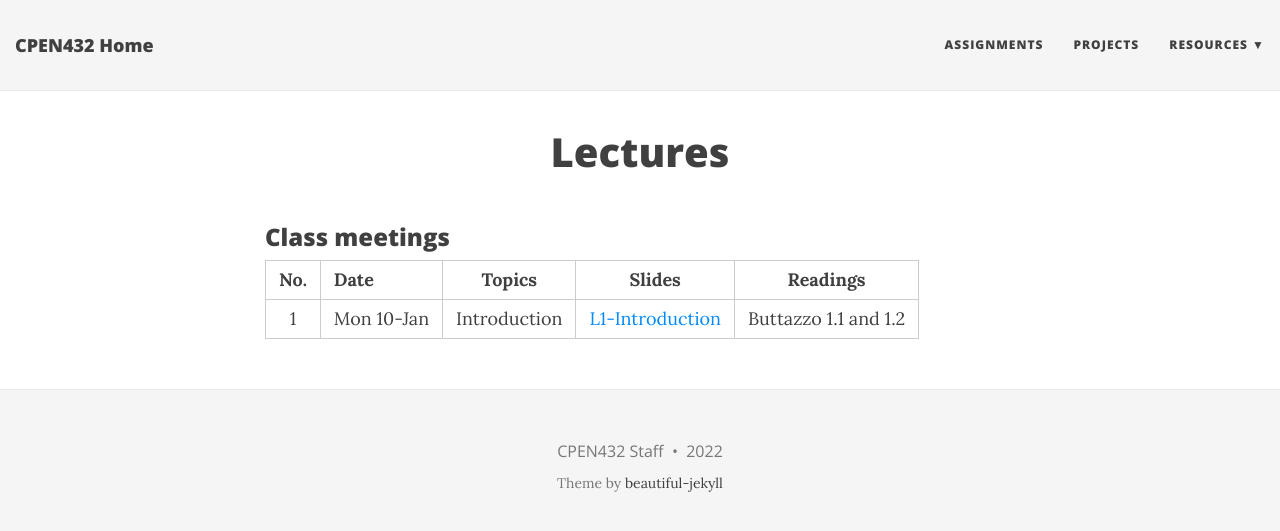
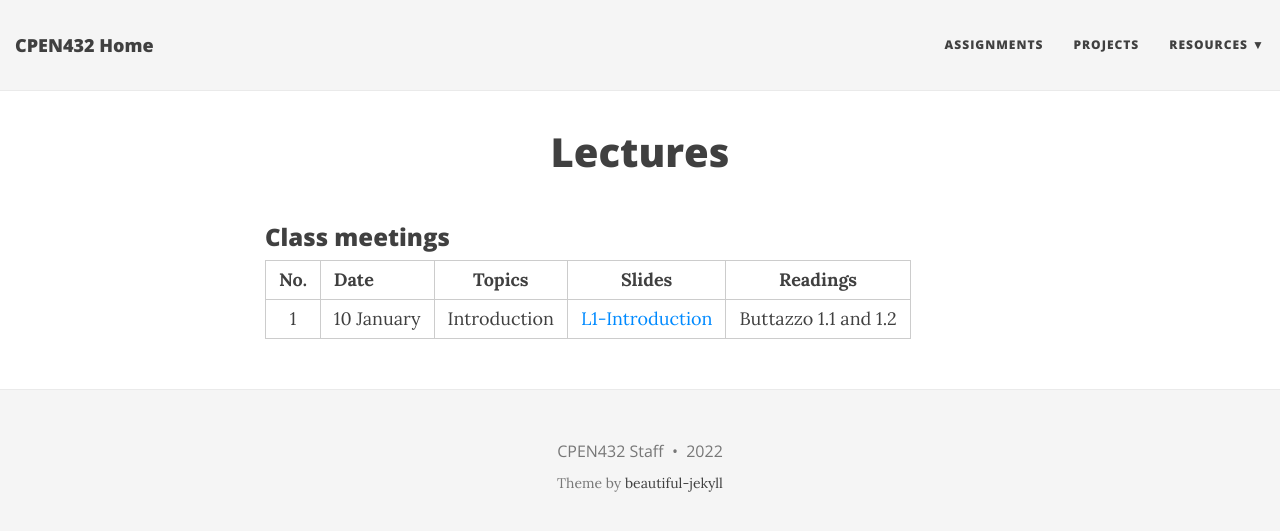
Before and after one commit to CPEN432/cpen432.github.io, a Jekyll site: the page built from lectures.md, in a window 1280 px wide. Shown: the top 531 px of the page. Built offline with Jekyll 4.4.1, drawn with Linux system fonts in a browser that asks for light colours; nearby versions of some CDN libraries.

Commit message:
Update lectures.md

```diff
--- a/lectures.md
+++ b/lectures.md
@@ -6,7 +6,7 @@ title: Lectures
 
 | **No.** | **Date** | **Topics** | **Slides** | **Readings** |
 |:-------:|:---------|:----------:|:----------:|:------------:|
-|  1  | Mon 10-Jan | Introduction | [L1-Introduction](http://cpen432.github.io/resources/gujarati-slides/1-introduction.pdf) | Buttazzo 1.1 and 1.2 |
+|  1  | 10 January | Introduction | [L1-Introduction](http://cpen432.github.io/resources/gujarati-slides/1-introduction.pdf) | Buttazzo 1.1 and 1.2 |
 
 <!-- | **No.** | **Date** | **Topics** | **Readings** | -->
 <!-- |:---:|:-------|:---:|:----:| -->
```
